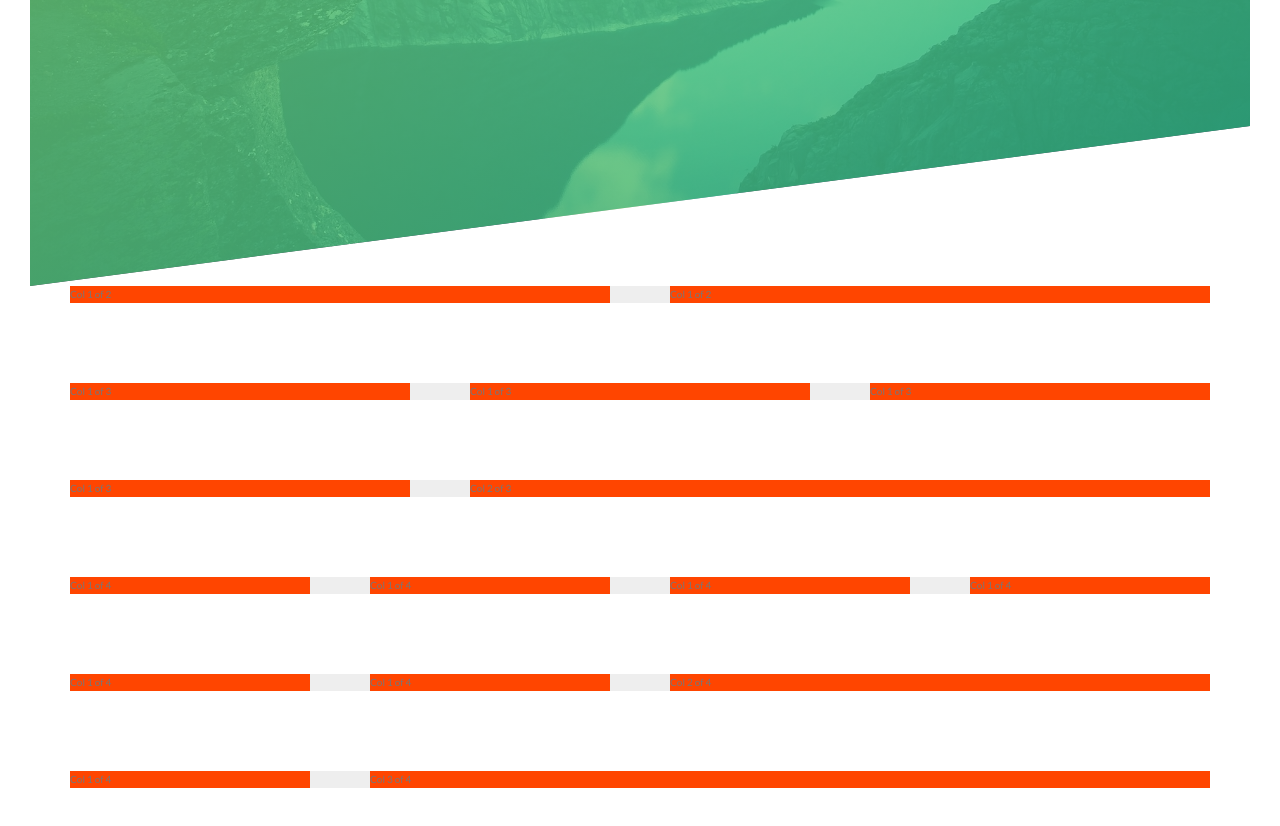
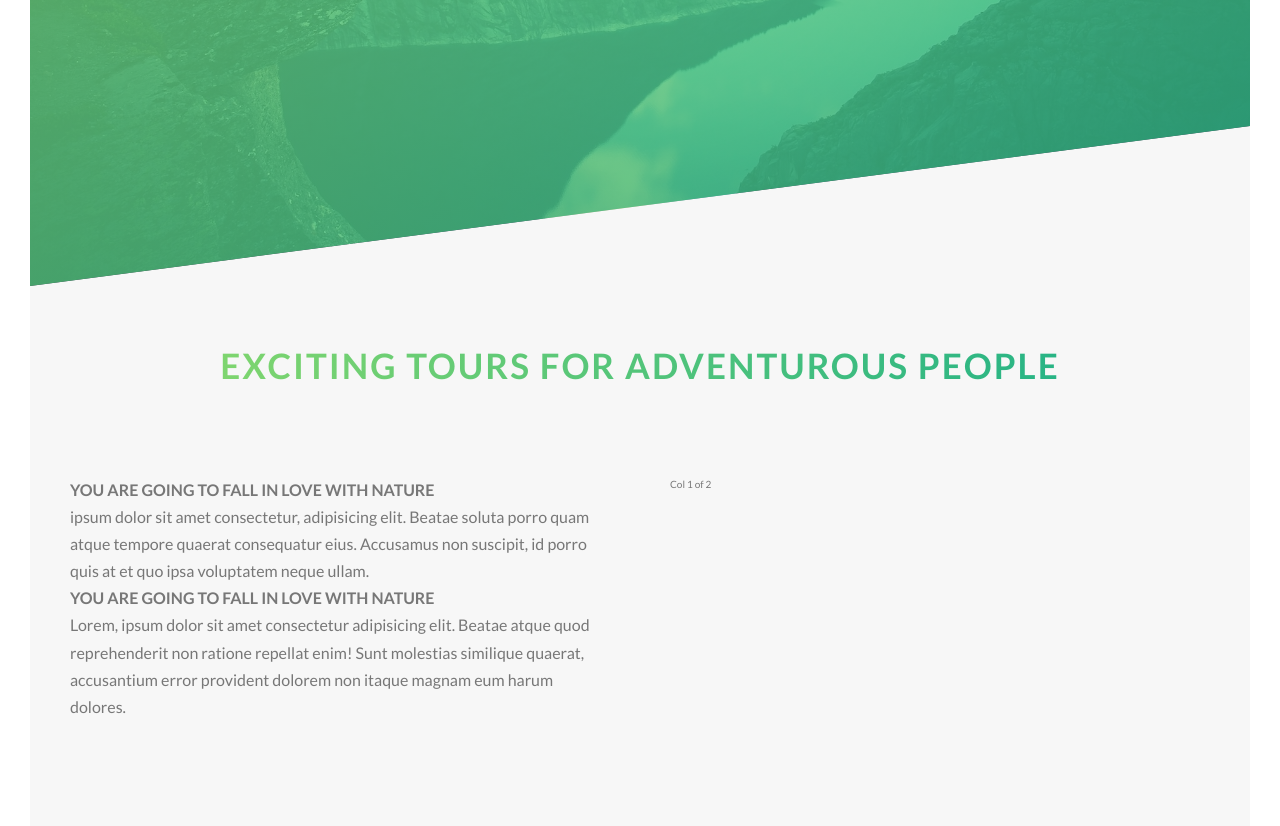
Before and after one commit to Farazkhanbwn/natours, a website: page index.html in a window 1280 px wide. Shown: the part 504-1330 px from the top of the page. Drawn offline with Linux system fonts and the light colour scheme.

Commit message:
float testing

```diff
--- a/index.html
+++ b/index.html
@@ -24,7 +24,7 @@
     </header>
 
 
-    <section class="grid-test">
+    <!-- <section class="grid-test">
         <div class="row">
             <div class="col-1-of-2">Col 1 of 2</div>
             <div class="col-1-of-2">Col 1 of 2</div>
@@ -59,6 +59,29 @@
             <div class="col-3-of-4">Col 3 of 4</div>
         </div>
 
-    </section>
+    </section> -->
+
+    <main>
+        <div class="test">
+            <section class="section-about">
+            <div class="u-center-text u-margin-bottom-8">
+                <h2 class="heading-secondary">
+                    Exciting tours for adventurous people
+                </h2>
+            </div>
+
+            <div class="row">
+                <div class="col-1-of-2">
+                    <h3 class="heading-tertiary">You are going to fall in love with nature</h3>
+                    <p class="paragraph">ipsum dolor sit amet consectetur, adipisicing elit. Beatae soluta porro quam atque tempore quaerat consequatur eius. Accusamus non suscipit, id porro quis at et quo ipsa voluptatem neque ullam.</p>
+
+                    <h3 class="heading-tertiary">You are going to fall in love with nature</h3>
+                    <p class="paragraph">Lorem, ipsum dolor sit amet consectetur adipisicing elit. Beatae atque quod reprehenderit non ratione repellat enim! Sunt molestias similique quaerat, accusantium error provident dolorem non itaque magnam eum harum dolores.</p>
+                </div>
+                <div class="col-1-of-2">Col 1 of 2</div>
+            </div>
+            </section>
+        </div>
+    </main>
 </body>
 </html>
--- a/sass/abstracts/_variables.scss
+++ b/sass/abstracts/_variables.scss
@@ -7,6 +7,7 @@ $color-grey-dark: #777;
 $color-primary-white: #fff;
 $color-black: #000;
 
+$color-grey-light-1: #f7f7f7;
 
 //Grid
 $grid-width: 114rem;
--- a/sass/base/_typography.scss
+++ b/sass/base/_typography.scss
@@ -34,3 +34,30 @@ body{
         animation: moveInRight 1s ease-out;
     }
 }
+
+.heading-secondary{
+    font-size: 3.5rem;
+    text-transform: uppercase;
+    font-weight: 700;
+    display: inline-block;
+    background-image: linear-gradient(to right, $color-primary-light , $color-primary-dark);
+    -webkit-background-clip: text;
+    color: transparent;
+    letter-spacing: .2rem;
+    transition: all .2s;
+
+    &:hover{
+        transform: skewY(2deg) skew(15deg) scale(1.1);
+        text-shadow: .5rem 1rem 2rem rgba($color-black, .2);
+    }
+}
+
+.heading-tertiary{
+    font-size: 1.6rem;
+    font-weight: 700;
+    text-transform: uppercase;
+}
+
+.paragraph{
+    font-size: 1.6rem;
+}
--- a/sass/base/_utilities.scss
+++ b/sass/base/_utilities.scss
@@ -0,0 +1,7 @@
+.u-center-text{
+    text-align: center;
+}
+
+.u-margin-bottom-8{
+    margin-bottom: 8rem;
+}
--- a/sass/layouts/_grid.scss
+++ b/sass/layouts/_grid.scss
@@ -1,6 +1,5 @@
 .row{
     max-width: $grid-width;
-    background-color: #eee;
     margin: 0 auto;
 
     &:not(:last-child){
@@ -11,7 +10,6 @@
 @include clearfix;
 
 [class^= "col-"]{
-    background-color: orangered;
     float: left;
     // padding: 10px 20px 10px 5px;
 
--- a/sass/pages/_home.scss
+++ b/sass/pages/_home.scss
@@ -0,0 +1,5 @@
+.section-about{
+    background-color: $color-grey-light-1;
+    padding: 25rem 0;
+    margin-top: -20rem;
+}
```
Also changed, not shown: css/style.css.
